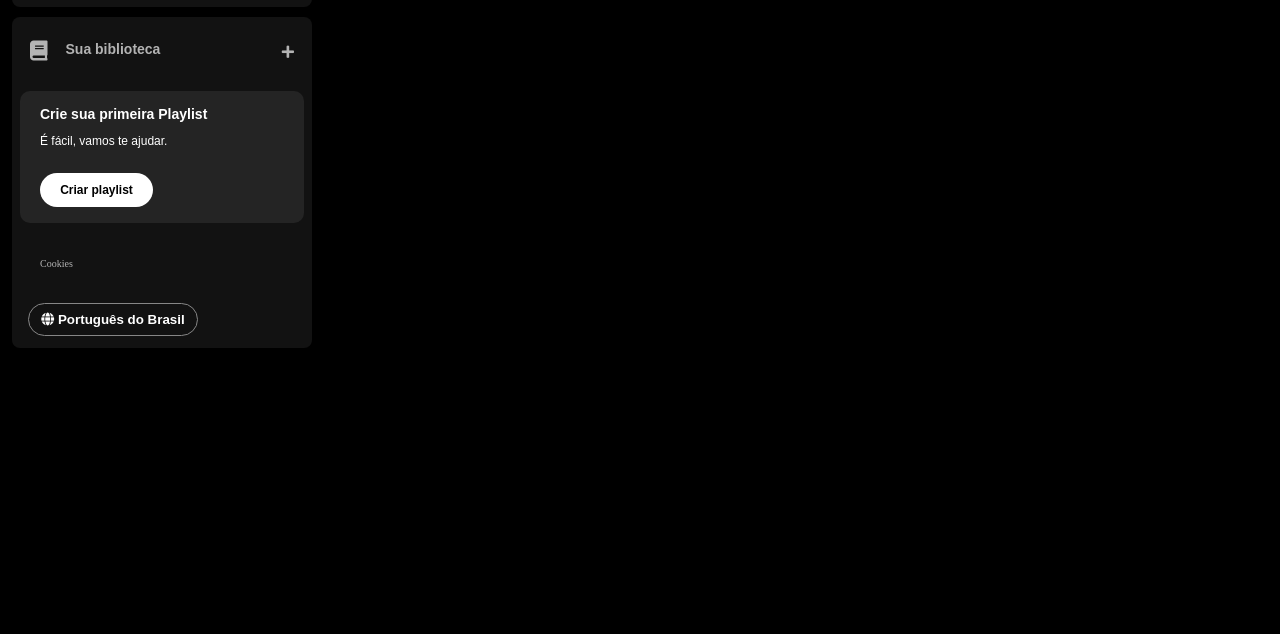
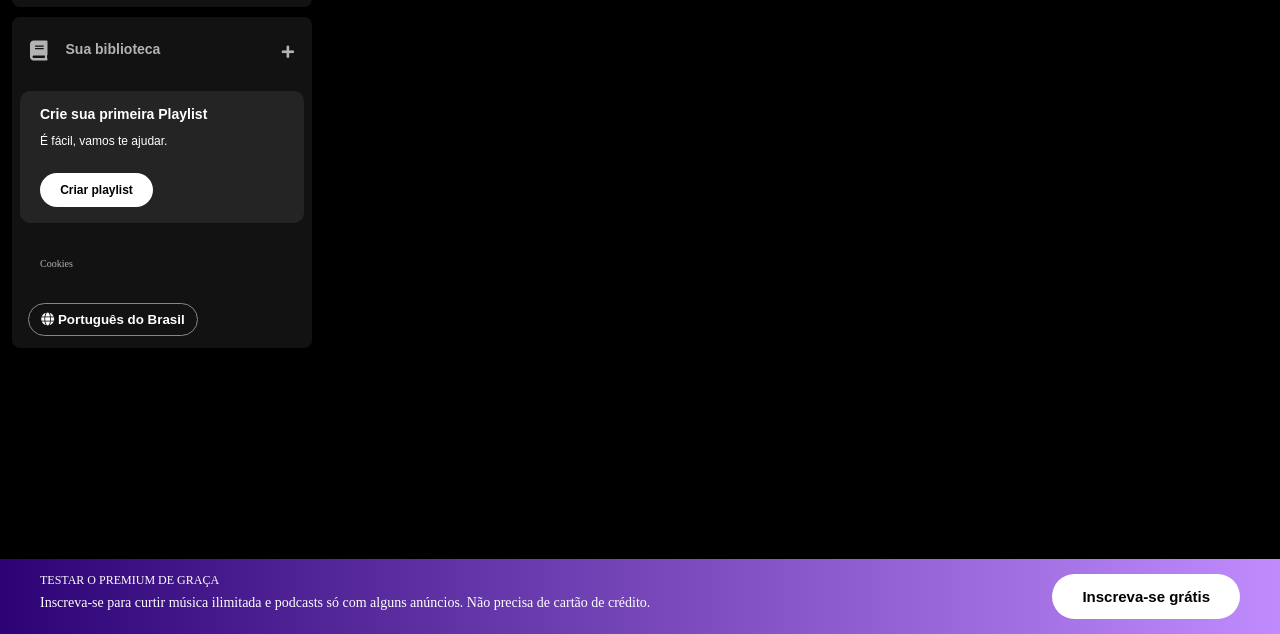
Before and after one commit to HenriquevDev/spotify-imersao-alura, a plain HTML site: page index.html in a window 1280 px wide. Shown: the part 166-800 px from the top of the page. Drawn offline with Linux system fonts and the light colour scheme.

Commit message:
criando o footer

```diff
--- a/index.html
+++ b/index.html
@@ -74,5 +74,17 @@
         </div>
       </div>
     </div>
+    <footer class="disclaimer-premium">
+      <div class="text">
+        <p class="disclaimer-premium__title">Testar o Premium de graça</p>
+        <p class="disclaimer-premium__subtitle">
+          Inscreva-se para curtir música ilimitada e podcasts só com alguns
+          anúncios. Não precisa de cartão de crédito.
+        </p>
+      </div>
+      <div class="button">
+        <button type="button">Inscreva-se grátis</button>
+      </div>
+    </footer>
   </body>
 </html>
--- a/styles.css
+++ b/styles.css
@@ -172,3 +172,44 @@ body {
   padding: 8px;
   border-radius: 20px;
 }
+
+.disclaimer-premium{
+  position: fixed;
+  bottom: 0;
+  left: 0;
+  right: 0;
+  background: linear-gradient(to right, #2c0275, #c08bfd);
+  padding: 15px 40px;
+  display: flex;
+  justify-content: space-between;
+}
+
+.disclaimer-premium .text{
+  flex-shrink: 0;
+}
+
+.disclaimer-premium .disclaimer-premium__title{
+  color: #ffffff;
+  text-transform: uppercase;
+  font-weight: 400;
+  font-size: 12px;
+  margin-bottom: 10px;
+}
+
+.disclaimer-premium .disclaimer-premium__subtitle{
+  color: #ffffff;
+  font-weight: 500;
+  font-size: 14px;
+}
+
+.disclaimer-premium button{
+  background-color: #ffffff;
+  color: #000000;
+  font-size: 15px;
+  font-weight: bold;
+  padding: 14px 30px;
+  border: 0px;
+  border-radius: 40px;
+  cursor: pointer;
+  flex-shrink: 0;
+}
```
